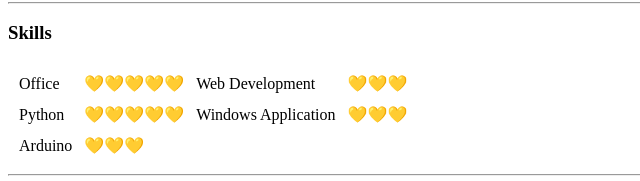
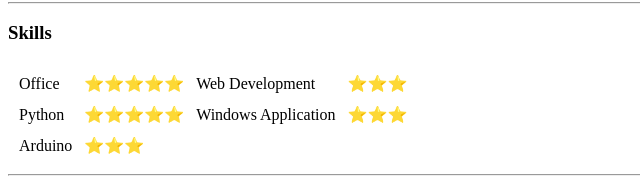
Before and after one commit to adnan-bhatti/cv, a plain HTML site: page index.html in a window 1280 px wide. Shown: the part 619-800 px from the top of the page, 0-640 px from the left. Drawn offline with Linux system fonts and the light colour scheme.

Commit message:
added star emoji

```diff
--- a/index.html
+++ b/index.html
@@ -58,19 +58,19 @@
 <table cellspacing="10">
     <tr>
         <td>Office</td>
-        <td>💛💛💛💛💛</td>
+        <td>⭐⭐⭐⭐⭐</td>
         <td>Web Development</td>
-        <td>💛💛💛</td>
+        <td>⭐⭐⭐</td>
     </tr>
     <tr>
         <td>Python</td>
-        <td>💛💛💛💛💛</td>
+        <td>⭐⭐⭐⭐⭐</td>
         <td>Windows Application</td>
-        <td>💛💛💛</td>
+        <td>⭐⭐⭐</td>
     </tr>
     <tr>
         <td>Arduino</td>
-        <td>💛💛💛</td>
+        <td>⭐⭐⭐</td>
     </tr>
 </table>
 <hr>
```
